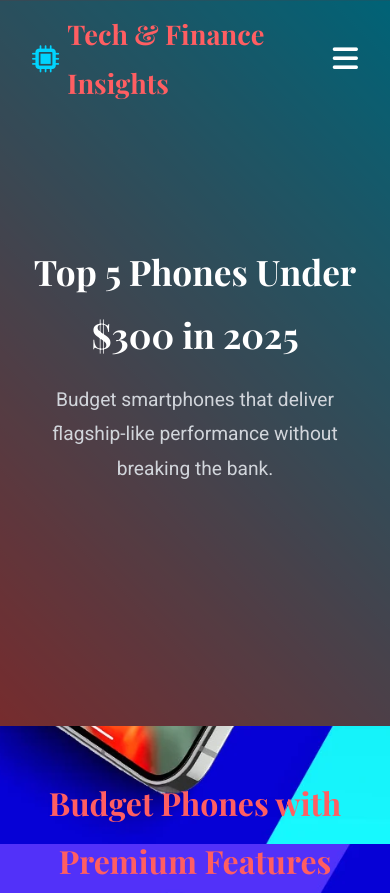
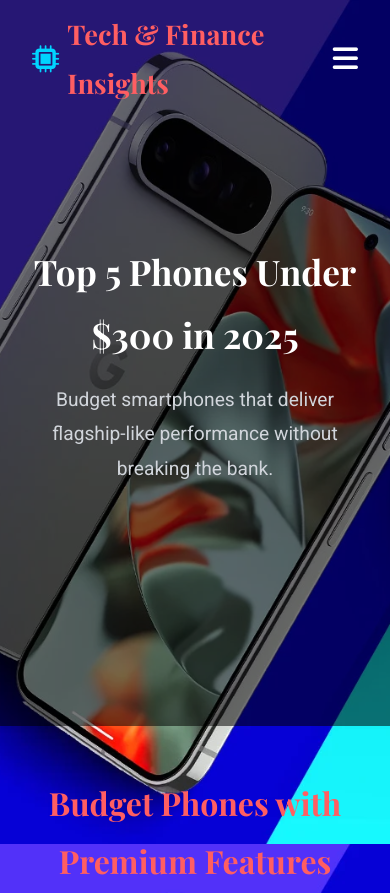
Before and after one commit to Thinulbrox/thinulbrox.github.io, a plain HTML site: page top5-smartphones.html in a window 390 px wide. Shown: the top 893 px of the page. Drawn offline with nearby package versions, Linux system fonts and the light colour scheme.

Commit message:
Update top5-smartphones.html

```diff
--- a/top5-smartphones.html
+++ b/top5-smartphones.html
@@ -207,7 +207,7 @@
     }
 
     .hero {
-      background: var(--gradient);
+      background: transparent;
       background-size: cover;
       background-position: center;
       padding: 15rem 2rem;
```
